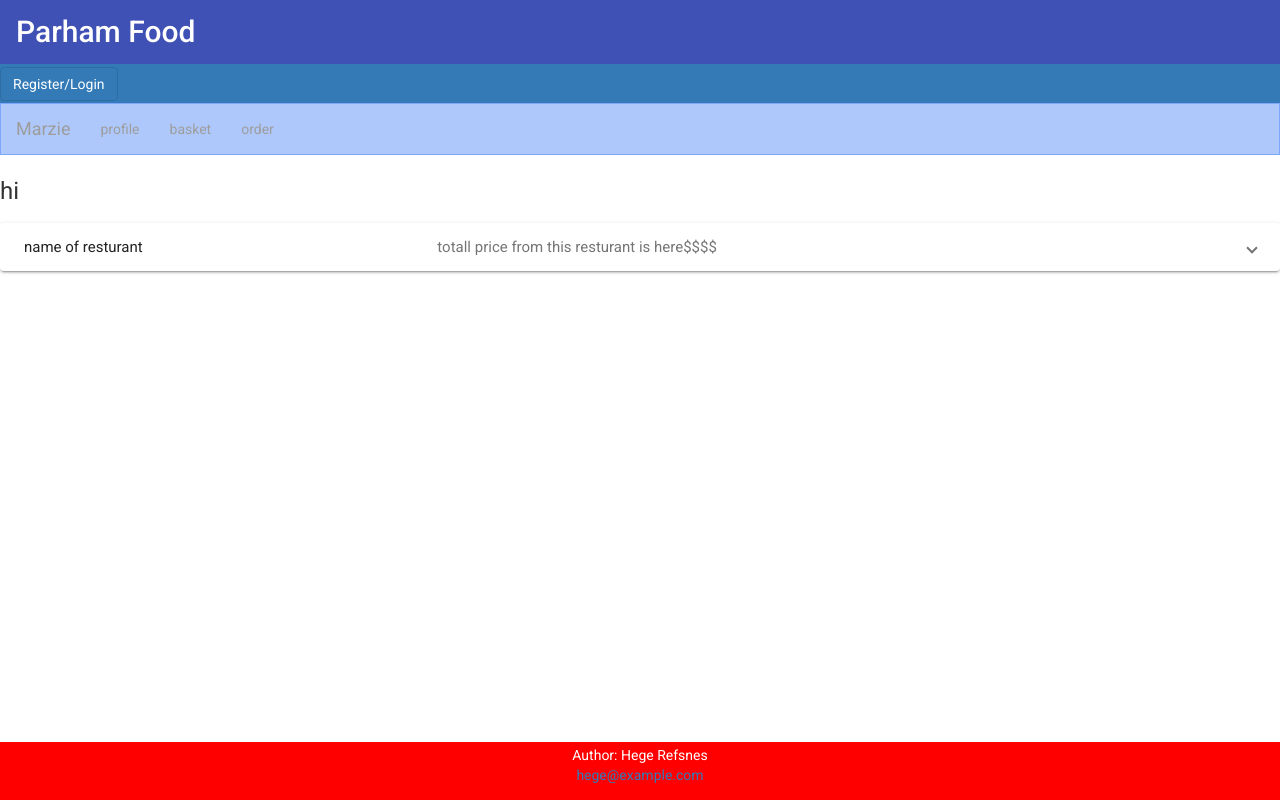
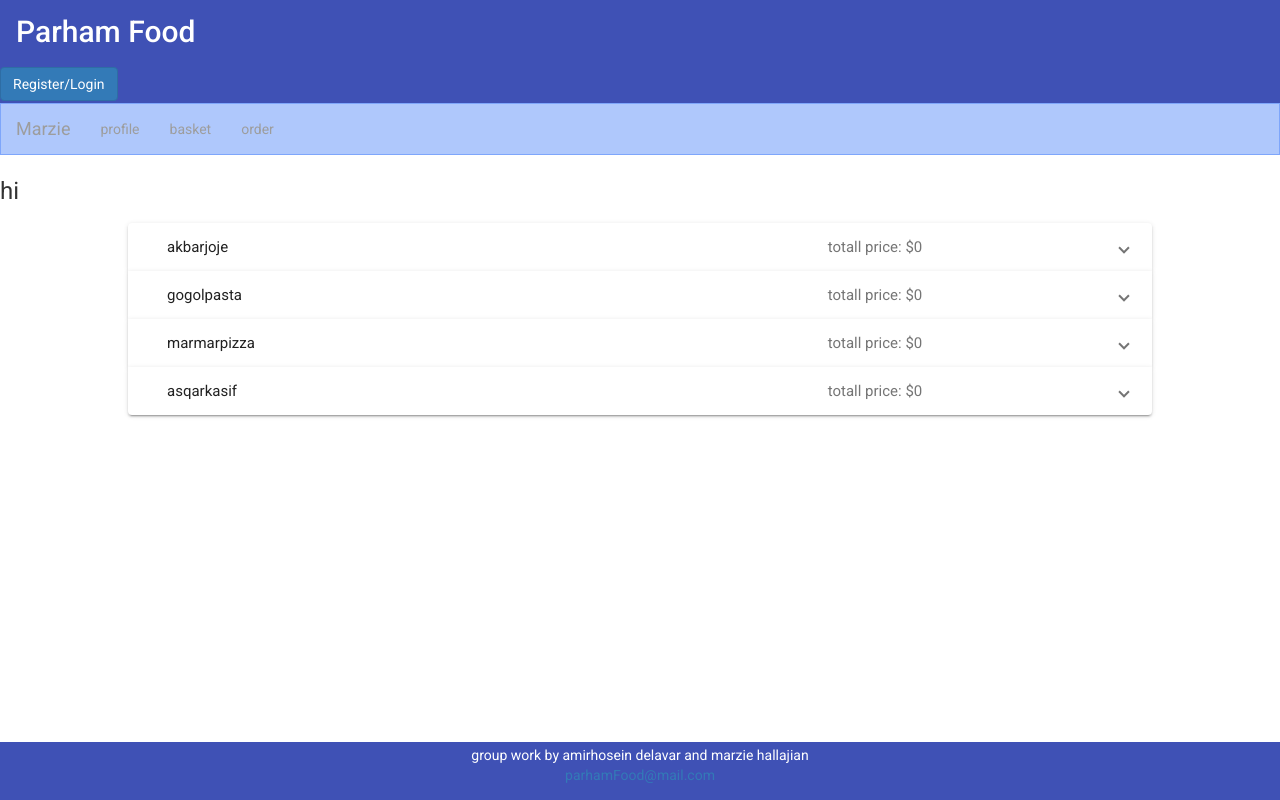
Before and after one commit to MarzieHallajian/parhamFoodFront, an Angular app: page /basket in a window 1280 px wide. Built offline with nearby package versions, Linux system fonts and the light colour scheme.

Commit message:
marmary8

```diff
--- a/src/app/basket/basket.component.html
+++ b/src/app/basket/basket.component.html
@@ -15,19 +15,21 @@
      <div>final price</div>
      </mat-card> -->
 
-
-     <mat-accordion  >
-        <mat-expansion-panel hideTogglen >    <!-- *ngFor="let dataS of data"   (click) = "checkC()" -->
+<mat-accordion >
+  <mat-expansion-panel hideTogglen (click) = "checkC()" *ngFor="let dataS of data" >    <!-- *ngFor="let dataS of data"   (click) = "checkC()" -->
     <mat-expansion-panel-header>
-            <mat-panel-title >
-             name of resturant <!-- *ngFor="let dataS of data" -->
+      <mat-panel-title class="col-xs-2 col-md-4">
+         <!-- *ngFor="let dataS of data" -->
+        {{dataS.resturant}}
       </mat-panel-title>
-            <mat-panel-description> totall price from this resturant is here$$$$
+      <mat-panel-description class="col-xs-3 col-md-offset-6 col-md-1">
+         totall price:  ${{dataS.price}}
       </mat-panel-description>
     </mat-expansion-panel-header>
-          <div>food name is here</div>  <!-- *ngFor="let dataS of data" -->
-          <div>food name is here</div>
-
+        <div  class="col-md-4">
+          <div>{{dataS.food}}</div>  <!-- *ngFor="let dataS of data" -->
+          <!-- <div>food name is here</div> -->
+        </div>
           <!-- <p>This food takes aporiximately minutes to deliver</p> -->
   </mat-expansion-panel>
         <!-- <button mat-raised-button color="primary" id="buyButton" >Add to basket</button> -->
--- a/src/app/basket/basket.component.scss
+++ b/src/app/basket/basket.component.scss
@@ -11,3 +11,14 @@ mat-card{
 mat-form-field{
     display: block;
 }
+
+mat-accordion{
+    display: block;
+    width: 80%;
+    margin: auto;
+}
+
+// mat-panel-description{
+//     display: block;
+//     width: 80%;
+// }
--- a/src/app/basket/basket.component.ts
+++ b/src/app/basket/basket.component.ts
@@ -8,8 +8,14 @@ import { Component, OnInit } from '@angular/core';
 })
 export class BasketComponent implements OnInit {
 
-  // data : [{ name: "hi", number: [1, 2] }] | [name : "", number[]]];
-  // data : "hello";
+  data = [{ resturant: "akbarjoje", food: [" qorme sabzi "," qeyme "], price : 0},
+          { resturant: "gogolpasta", food: [" pizza "], price : 0},
+          { resturant: "marmarpizza", food: [" lazania ", " pasta "], price : 0},
+          { resturant: "asqarkasif", food: [" havij polo ", " albalo polo "], price : 0}
+          ];
+
+  food: any;
+
   constructor() { }
 
   ngOnInit(): void {
@@ -17,9 +23,9 @@ export class BasketComponent implements OnInit {
   }
 
   checkC(){
+    this.food = [];
     console.log("this workd");
-    // console.log(this.data[0].number[0]);
-  }
+    console.log(this.data.length);
 
 }
 
@@ -35,3 +41,4 @@ export class BasketComponent implements OnInit {
 //   sent_delay?: Number;
 //   finished?: boolean;
 // }
+}
--- a/src/app/footer/footer.component.html
+++ b/src/app/footer/footer.component.html
@@ -1,39 +1,5 @@
-<!--
-    <div class="footer-clean">
-        <footer>
-            <div class="container">
-                <div class="row justify-content-center">
-                    <div class="col-sm-3 col-md-3 item">
-                        <h3>Services</h3>
-                        <ul>
-                            <li><a href="#">Web design</a></li>
-                            <li><a href="#">Development</a></li>
-                        </ul>
-                    </div>
-                    <div class="col-sm-3 col-md-3 item">
-                        <h3>About</h3>
-                        <ul>
-                            <li><a href="#">Company</a></li>
-                            <li><a href="#">Team</a></li>
-                        </ul>
-                    </div>
-                    <div class="col-sm-3 col-md-3 item">
-                        <h3>Careers</h3>
-                        <ul>
-                            <li><a href="#">Job openings</a></li>
-                            <li><a href="#">Employee success</a></li>
-                        </ul>
-                    </div>
-                    <div class="col-sm-2 col-md-3 item social">
-                        <p class="copyright">Company Name © 2018</p>
-                    </div>
-                </div>
-            </div>
-        </footer>
-        -->
-
 
         <footer>
-            <p>Author: Hege Refsnes<br>
-            <a href="mailto:hege@example.com">hege@example.com</a></p>
+            <p>group work by amirhosein delavar and marzie hallajian<br>
+            <a href="mailto:hegecom@example.">parhamFood@mail.com</a></p>
           </footer>
--- a/src/app/footer/footer.component.scss
+++ b/src/app/footer/footer.component.scss
@@ -1,118 +1,12 @@
-
-//   footer{
-//       background-color:rgba(204, 204, 204, 0.582);
-//       height: 80px;
-//   }
-//   .footer-clean {
-//     position: fixed;
-//     left: 0;
-//     bottom: -50px;
-//     width: 100%;
-//     color: white;
-//     text-align: center;
-//  }
-
-
-
-//  .footer-clean {
-//     padding:50px 0;
-//     background-color:#fff;
-//     color:#4b4c4d;
-//   }
-
-//   .footer-clean h3 {
-//     margin-top:0;
-//     margin-bottom:0px;
-//     font-weight:bold;
-//     font-size:16px;
-//   }
-
-//   .footer-clean ul {
-//     padding:0;
-//     list-style:none;
-//     line-height:1.6;
-//     font-size:14px;
-//     margin-bottom:0;
-//   }
-
-//   .footer-clean ul a {
-//     color:inherit;
-//     text-decoration:none;
-//     opacity:0.8;
-//   }
-
-//   .footer-clean ul a:hover {
-//     opacity:1;
-//   }
-
-//   .footer-clean .item.social {
-//     text-align:right;
-//   }
-
-//   @media (max-width:767px) {
-//     .footer-clean .item {
-//       text-align:center;
-//       padding-bottom:20px;
-//     }
-//   }
-
-//   @media (max-width: 768px) {
-//     .footer-clean .item.social {
-//       text-align:center;
-//     }
-//   }
-
-//   .footer-clean .item.social > a {
-//     font-size:24px;
-//     width:40px;
-//     height:40px;
-//     line-height:40px;
-//     display:inline-block;
-//     text-align:center;
-//     border-radius:50%;
-//     border:1px solid #ccc;
-//     margin-left:10px;
-//     margin-top:22px;
-//     color:inherit;
-//     opacity:0.75;
-//   }
-
-//   .footer-clean .item.social > a:hover {
-//     opacity:0.9;
-//   }
-
-//   @media (max-width:991px) {
-//     .footer-clean .item.social > a {
-//       margin-top:40px;
-//     }
-//   }
-
-//   @media (max-width:767px) {
-//     .footer-clean .item.social > a {
-//       margin-top:10px;
-//     }
-//   }
-
-//   .footer-clean .copyright {
-//     margin-top:14px;
-//     margin-bottom:0;
-//     font-size:13px;
-//     opacity:0.6;
-//   }
-// :host{
-
-// }
 
 footer {
     text-align: center;
     padding: 3px;
-    background-color: DarkSalmon;
-    color: white;
     position: fixed;
     left: 0;
     bottom: 0;
     width: 100%;
-    background-color: red;
+    background-color: rgb(63,81,181);
     color: white;
     text-align: center;
     // margin-top: 50px;
--- a/src/app/header/header.component.css
+++ b/src/app/header/header.component.css
@@ -1,3 +1,5 @@
 mat-toolbar{
     font-size: 30px;
+    /* background-color: rgb(63,81,181); */
+
 }
--- a/src/app/posts/post-create/post-create.component.css
+++ b/src/app/posts/post-create/post-create.component.css
@@ -24,7 +24,7 @@ button{
     margin-top: -20px;
 }  */
 #logRegButoon{
-
+    background-color: rgb(63,81,181);
     text-align: left;
     height: 39px;
     padding-top: 0px;
@@ -32,12 +32,6 @@ button{
 
 
 }
-/*
-.divAlert{
-    width: 80%;
-    margin: auto;
-    height: 30px;
-} */
 .errorMassage{
     color:navy;
 
--- a/src/app/posts/post-create/post-create.component.html
+++ b/src/app/posts/post-create/post-create.component.html
@@ -1,7 +1,7 @@
 
 
-<div id="logRegButoon" class = "bg-primary">
-    <button type="button" class="btn btn-primary regLogButton" data-toggle="modal" data-target="#exampleModal">
+<div id="logRegButoon" >
+    <button type="button" class="btn btn-primary " data-toggle="modal" data-target="#exampleModal">
         Register/Login
     </button>
 </div>
```
Lines whose indentation alone changed are shown as unchanged.
